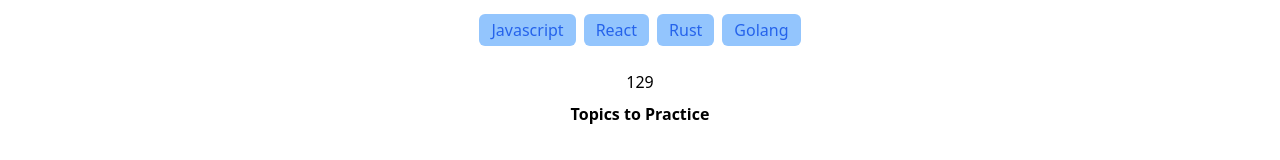
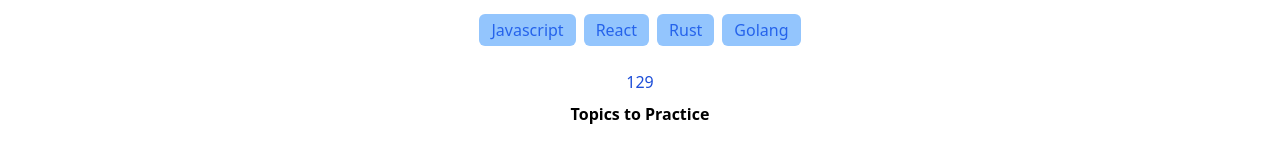
Before and after one commit to ashsajal1/js-practice-app, a React (Vite) app: page / in a window 1280 px wide. Shown: the part 188-348 px from the top of the page. Built offline with nearby package versions, Linux system fonts and the light colour scheme.

Commit message:
add calsssname with cn() func

```diff
--- a/src/components/ui/counter.tsx
+++ b/src/components/ui/counter.tsx
@@ -1,12 +1,14 @@
 import { useState, useEffect, HTMLAttributes } from 'react';
+import { cn } from '../../lib/cn';
 
 interface CounterProps extends HTMLAttributes<HTMLSpanElement> {
     value?: number,
-    speed?: number
+    speed?: number,
 }
 
-const Counter = ({ value = 113, speed = 40 }: CounterProps) => {
+const Counter = ({ value = 113, speed = 40, ...props }: CounterProps) => {
     const [count, setCount] = useState(1);
+    const {className} = props
 
     useEffect(() => {
         const interval = setInterval(() => {
@@ -22,7 +24,7 @@
     }, [speed, value]);
 
     return (
-        <span>{count}</span>
+        <span className={cn(className)}>{count}</span>
     );
 };
 
--- a/src/pages/home.tsx
+++ b/src/pages/home.tsx
@@ -44,7 +44,7 @@
 
         <div className="flex items-center">
           <div className="flex flex-col gap-2 justify-center items-center">
-            <Counter className="" value={129} />
+            <Counter className="text-blue-700" value={129} />
             <span className="font-bold">Topics to Practice</span>
           </div>
         </div>
```
